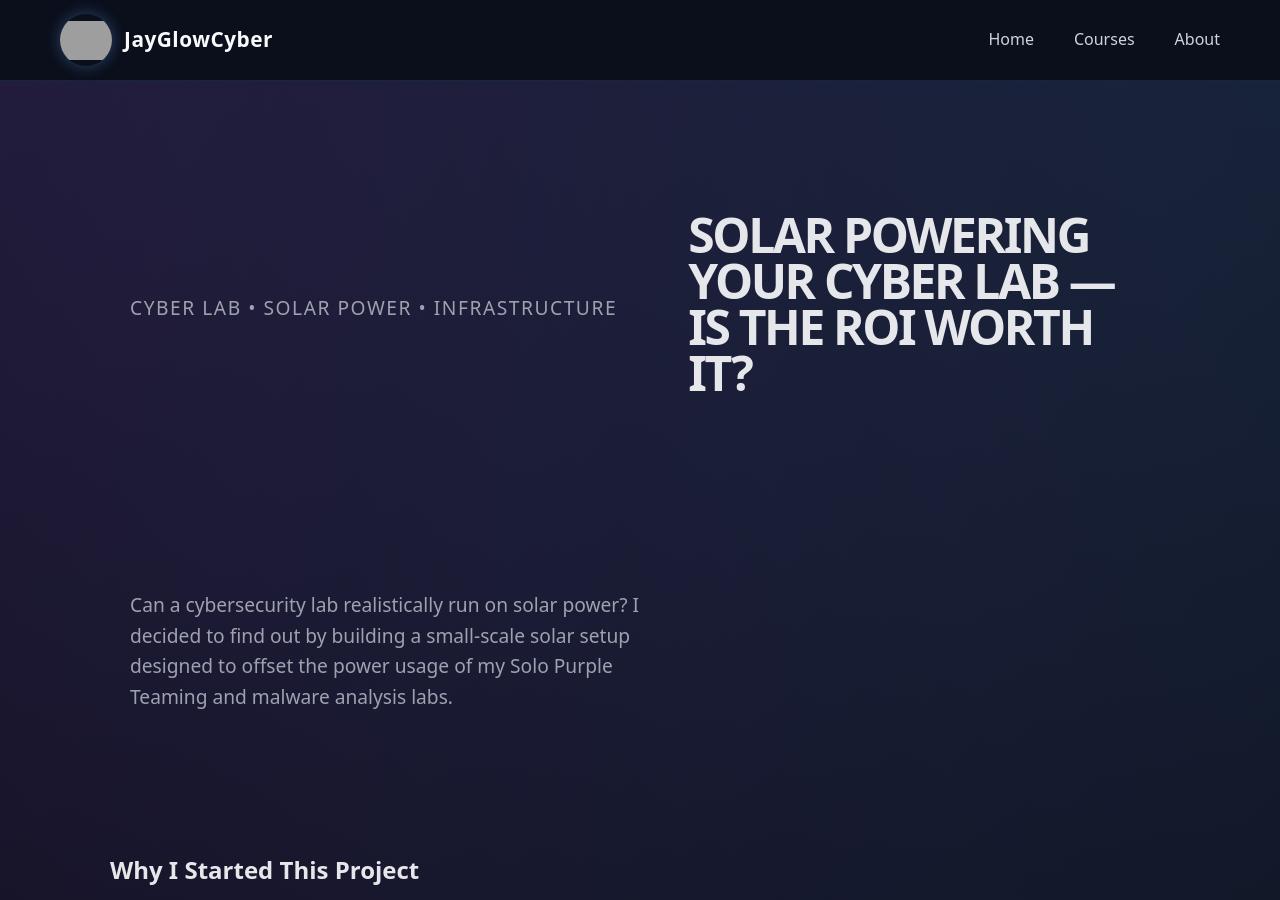
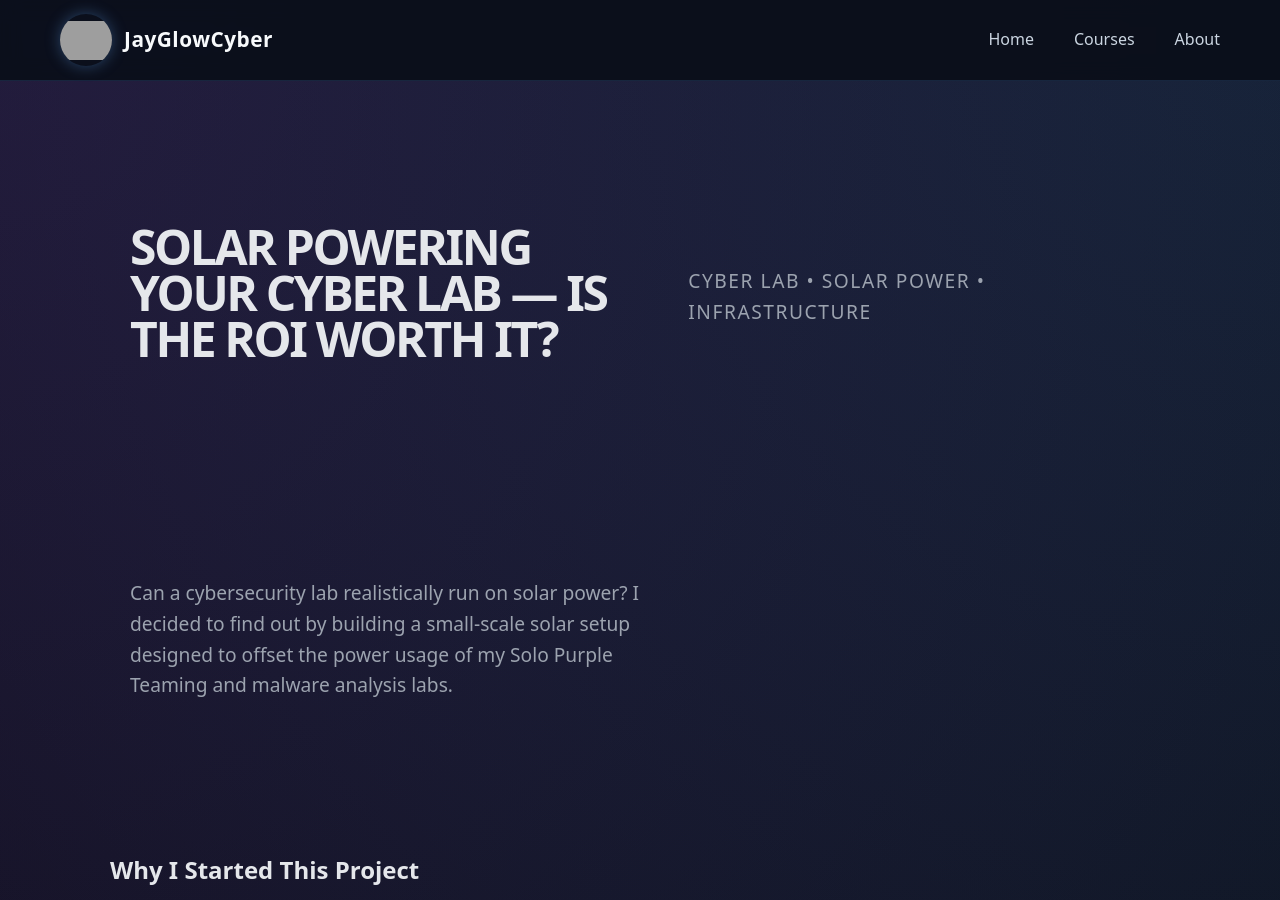
Before and after one commit to jayglow/jayglowcyber.com, a Jekyll site: the page built from _posts/2026-05-12-solar-powering-your-cyber-lab.md, in a window 1280 px wide and 900 px high. Built offline with Jekyll 4.4.1, drawn with Linux system fonts in a browser that asks for light colours; grey boxes are pictures that could not be loaded.

```diff
--- a/_posts/2026-05-12-solar-powering-your-cyber-lab.md
+++ b/_posts/2026-05-12-solar-powering-your-cyber-lab.md
@@ -5,8 +5,8 @@ permalink: /solar-powering-your-cyber-lab/
 ---
 
 <section class="hero">
+  <h1>Solar Powering Your Cyber Lab — Is the ROI Worth It?</h1>
   <p class="tag">Cyber Lab • Solar Power • Infrastructure</p>
-  <h1>Solar Powering Your Cyber Lab — Is the ROI Worth It?</h1>
   <p>
     Can a cybersecurity lab realistically run on solar power? I decided to find out by building a small-scale solar setup
     designed to offset the power usage of my Solo Purple Teaming and malware analysis labs.
```
